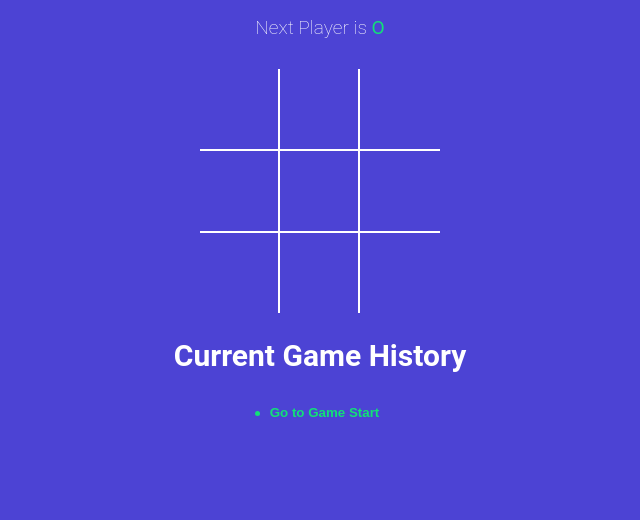
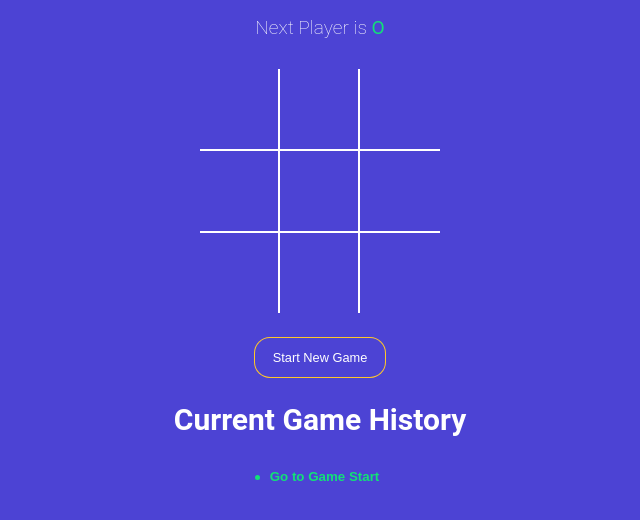
Before and after one commit to Himanshugangwar89/tictactoegame, a React (Vite) app: page / in a window 1280 px wide. Shown: the top 520 px of the page, without its empty margins (320-960 px from the left). Built offline with nearby package versions, Linux system fonts and the light colour scheme.

Commit message:
added new game button

```diff
--- a/src/App.jsx
+++ b/src/App.jsx
@@ -47,6 +47,10 @@ function App() {
   const moveTo = move => {
     setCurrenMove(move);
   };
+  const onNewGameStart = () => {
+    setHistory(NEW_GAME);
+    setCurrenMove(0);
+  };
 
   return (
     <div className="app">
@@ -55,6 +59,13 @@ function App() {
         squares={gamingBoard.squares}
         handleSquareClick={handleSquareClick}
       />
+      <button
+        type="button"
+        className={`btn-reset ${winner ? 'active' : 'empty'}`}
+        onClick={onNewGameStart}
+      >
+        Start New Game
+      </button>
       <h2>Current Game History</h2>
       <History history={history} moveTo={moveTo} currentMove={currentMove} />
     </div>
```
